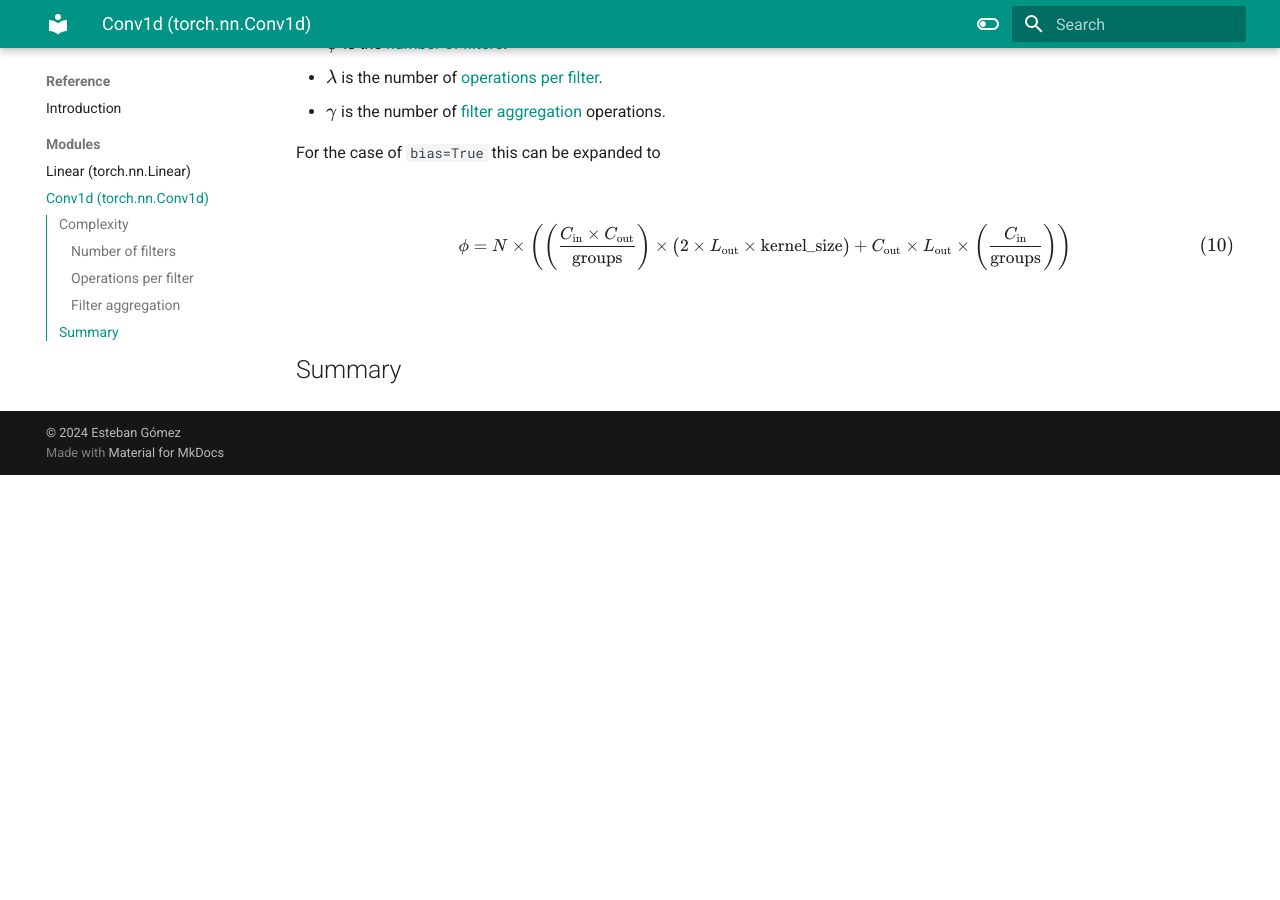
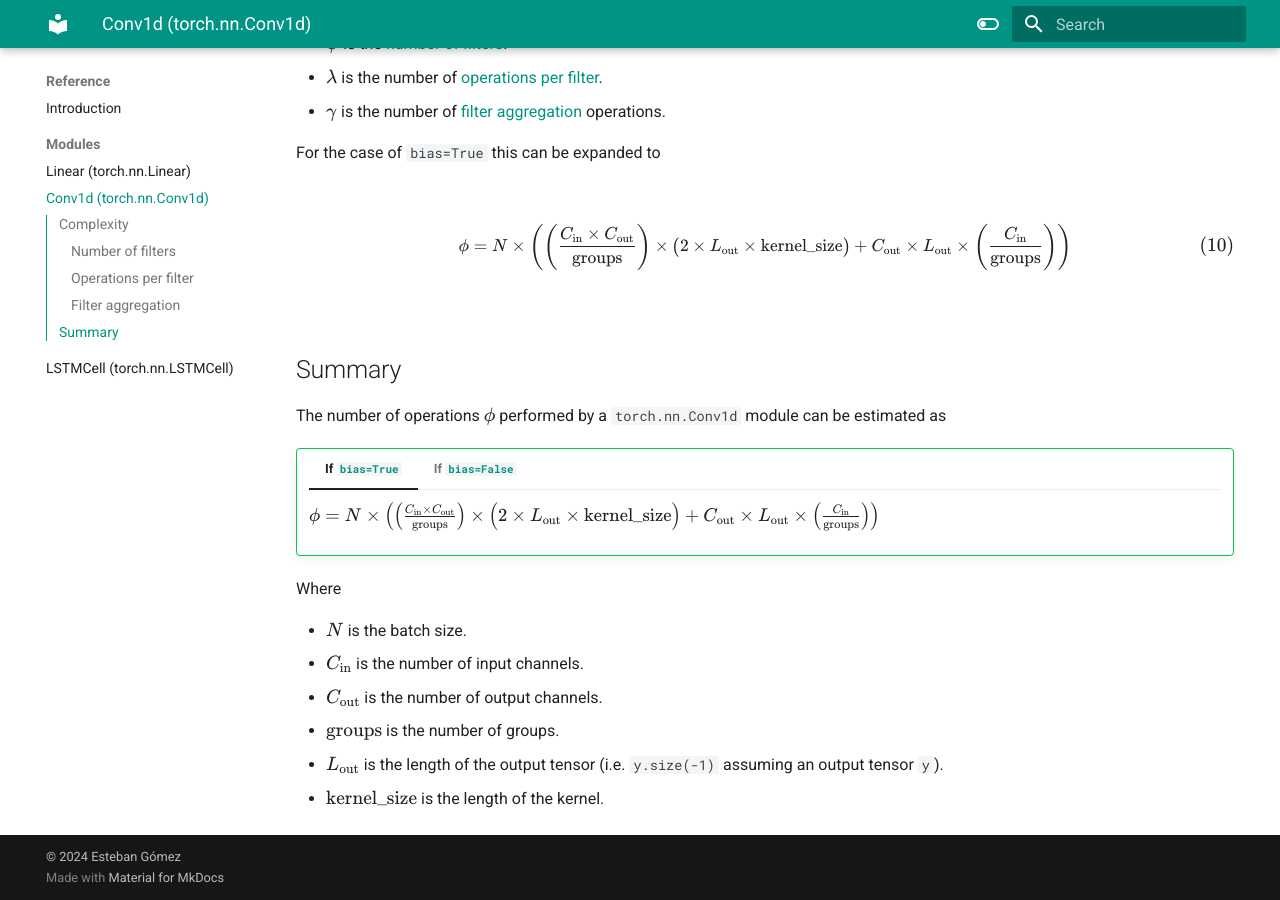
Before and after one commit to eagomez2/moduleprofiler, an MkDocs documentation site: the page built from docs/modules/conv1d.md, in a window 1280 px wide and 900 px high, scrolled down 3972 px. Built offline with MkDocs 1.6.1 and Material for MkDocs 9.7.7, drawn with Linux system fonts in a browser that asks for light colours; before the commit the page ends 4447 px from its top, so only the background shows below that.

Commit message:
Add LSTMCell to mkdocs

```diff
--- a/docs/modules/conv1d.md
+++ b/docs/modules/conv1d.md
@@ -141,3 +141,22 @@ $$
 $$
 
 ## Summary
+The number of operations $\phi$ performed by a `torch.nn.Conv1d` module can be estimated as
+
+!!! success ""
+
+    === "If `bias=True`"
+        $\large{\phi=N\times\left(\left(\frac{C_{\text{in}}\times C_{\text{out}}}{\text{groups}}\right)\times\left(2\times L_{\text{out}}\times\text{kernel\_size}\right)+C_{\text{out}}\times L_\text{out}\times\left(\frac{C_{\text{in}}}{\text{groups}}\right)\right)}$
+
+    === "If `bias=False`"
+        TODO
+
+Where
+
+
+* $N$ is the batch size.
+* $C_{\text{in}}$ is the number of input channels.
+* $C_{\text{out}}$ is the number of output channels.
+* $\text{groups}$ is the number of groups.
+* $L_{\text{out}}$ is the length of the output tensor (i.e. `y.size(-1)` assuming an output tensor `y`).
+* $\text{kernel\_size}$ is the length of the kernel.
--- a/docs/reference.md
+++ b/docs/reference.md
@@ -8,3 +8,4 @@ This package currently supports the following modules:
 
 - [Linear (`torch.nn.Linear`)](modules/linear.md)
 - [Conv1d (`torch.nn.Conv1d`)](modules/conv1d.md)
+- [LSTMCell (`torch.nn.LSTMCell`)](modules/lstmcell.md)
--- a/mkdocs.yml
+++ b/mkdocs.yml
@@ -8,6 +8,7 @@ nav:
     - "Modules":
       - modules/linear.md
       - modules/conv1d.md
+      - modules/lstmcell.md
   - License: license.md
 copyright: |
   &copy; 2024 <a href="https://www.estebangomez.me" target="_blank">Esteban Gómez</a>
```
Also changed, not shown: docs/modules/lstmcell.md (added, +54 -0 lines).
